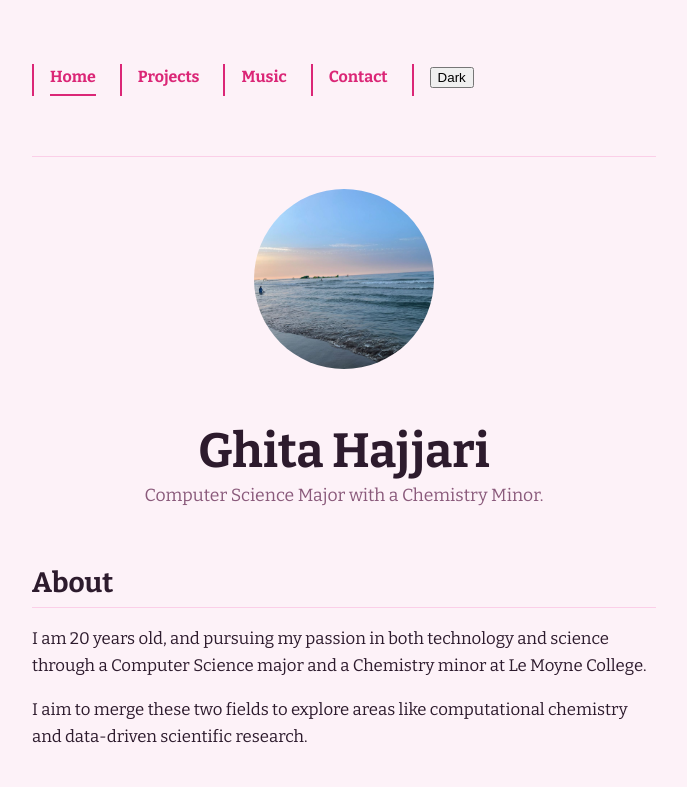
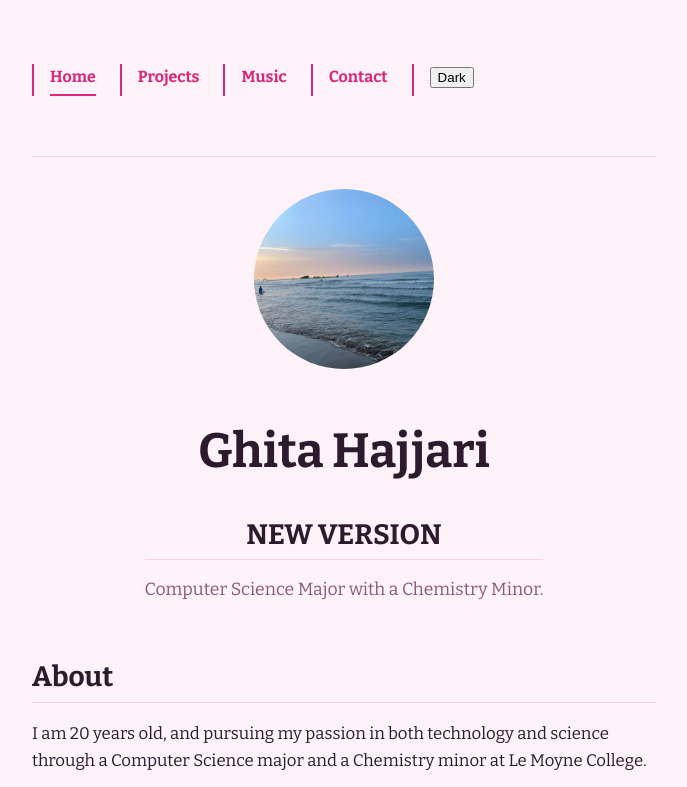
Before and after one commit to ghitahajjari/csc441-web-ghitahajjari, a plain HTML site: page index.html in a window 1280 px wide. Shown: the top 787 px of the page, without its empty margins (296-983 px from the left). Drawn offline with nearby package versions, Linux system fonts and the light colour scheme.

Commit message:
Lab 17 done

```diff
--- a/index.html
+++ b/index.html
@@ -35,6 +35,8 @@
         <img src="images/me.jpg" alt="Ocean picture taken by Ghita Hajjari" class="portrait">
         <div>
             <h1>Ghita Hajjari</h1>
+            <!-- Lab 17: Task 3: something I can see -->
+            <h2> NEW VERSION </h2>
             <p>Computer Science Major with a Chemistry Minor.</p>
         </div>
     </header>
```
Also changed, not shown: screenshots/S17-live.png (added), 1 other file.
